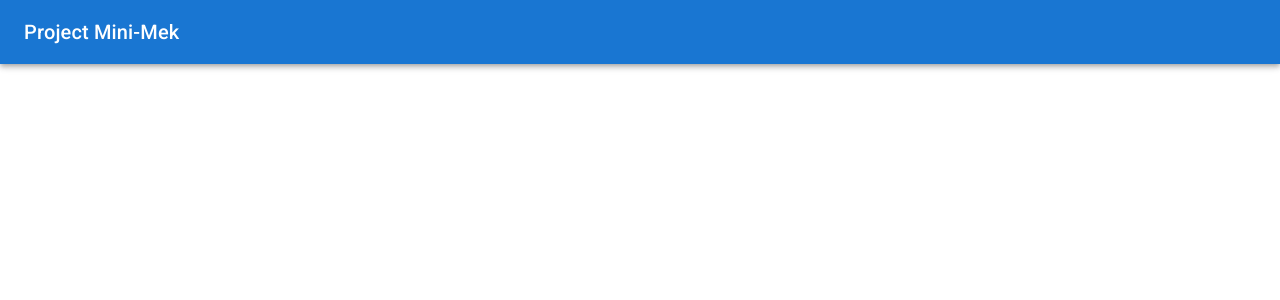
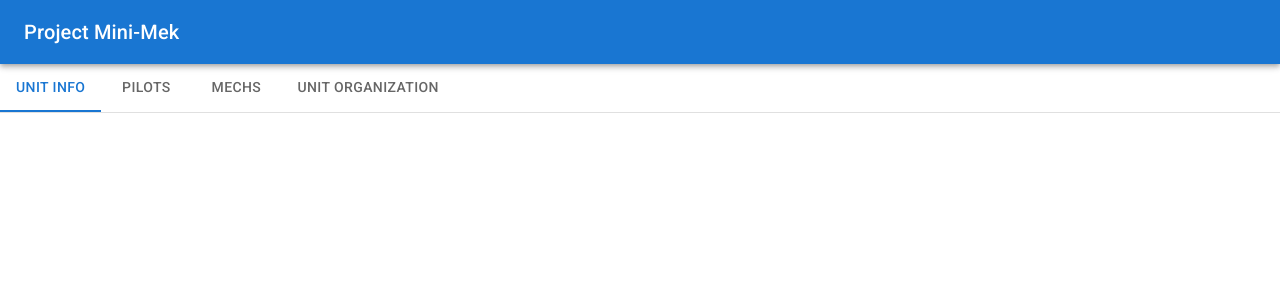
Before and after one commit to davdeo/project-minimek-course, a React app: page / in a window 1280 px wide. Shown: the top 300 px of the page. Built offline with nearby package versions, Linux system fonts and the light colour scheme.

Commit message:
MMC: Add TabBar component

```diff
--- a/src/components/index.tsx
+++ b/src/components/index.tsx
@@ -0,0 +1 @@
+export * from './tab-bar';
--- /dev/null
+++ b/src/components/tab-bar/index.tsx
@@ -0,0 +1 @@
+export * from './tab-bar.container';
--- /dev/null
+++ b/src/components/tab-bar/tab-bar.container.tsx
@@ -0,0 +1,14 @@
+import React, { useState } from 'react';
+import { TabDataModel } from '../../models';
+import { TabBar } from './tab-bar';
+
+interface Props {
+    tabs: TabDataModel[];
+}
+
+export const TabBarContainer: React.FunctionComponent<Props> = ({ tabs }: Props) => {
+    const firstTab = tabs[0];
+    const [activeTab, setActiveTab] = useState(firstTab.name);
+
+    return <TabBar tabs={tabs} activeTab={activeTab} onTabClick={(event, tabValue) => setActiveTab(tabValue)} />;
+};
--- /dev/null
+++ b/src/components/tab-bar/tab-bar.tsx
@@ -0,0 +1,21 @@
+import { Box, Tab, Tabs } from '@mui/material';
+import React from 'react';
+import { TabDataModel } from '../../models';
+
+interface Props {
+    tabs: TabDataModel[];
+    activeTab: string;
+    onTabClick: (event: React.SyntheticEvent, tabValue: string) => void;
+}
+
+export const TabBar: React.FunctionComponent<Props> = ({ tabs, activeTab, onTabClick }: Props) => {
+    return (
+        <Box sx={{ borderBottom: 1, borderColor: 'divider' }}>
+            <Tabs value={activeTab} onChange={onTabClick}>
+                {tabs.map((tabData) => (
+                    <Tab value={tabData.name} label={tabData.label} />
+                ))}
+            </Tabs>
+        </Box>
+    );
+};
--- /dev/null
+++ b/src/models/index.tsx
@@ -0,0 +1 @@
+export * from './tab-data.model';
--- /dev/null
+++ b/src/models/tab-data.model.tsx
@@ -0,0 +1,4 @@
+export interface TabDataModel {
+    name: string;
+    label: string;
+}
--- a/src/views/app/index.tsx
+++ b/src/views/app/index.tsx
@@ -1,7 +1,17 @@
 import React, { FunctionComponent } from 'react';
 import { AppBar, CssBaseline, Toolbar, Typography } from '@mui/material';
+import { TabDataModel } from '../../models';
+import { TabBarContainer } from '../../components';
 
-export const App: FunctionComponent = () => (
+export const App: FunctionComponent = () => {
+    const tabs: TabDataModel[] = [
+        { name: 'unitInfo', label: 'Unit Info' },
+        { name: 'pilots', label: 'Pilots' },
+        { name: 'mechs', label: 'Mechs' },
+        { name: 'unitOrganization', label: 'Unit Organization' }
+    ];
+
+    return (
         <>
             <CssBaseline />
             <div className="app">
@@ -12,6 +22,8 @@ export const App: FunctionComponent = () => (
                         </Typography>
                     </Toolbar>
                 </AppBar>
+                <TabBarContainer tabs={tabs} />
             </div>
         </>
     );
+};
```
Lines whose indentation alone changed are shown as unchanged.
